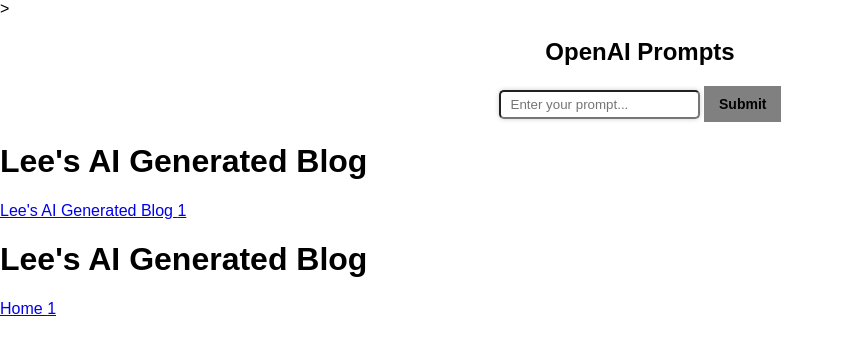
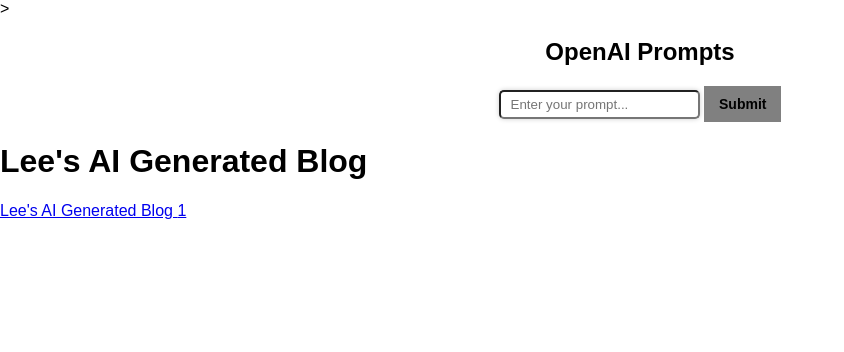
Before and after one commit to ljfarre/ljfarre.github.io, a plain HTML site: page index.html in a window 1280 px wide. Shown: the whole page, without its empty margins (0-844 px from the left). Drawn offline with Linux system fonts and the light colour scheme.

```diff
--- a/index.html
+++ b/index.html
@@ -52,23 +52,4 @@
     </a>
 
   </body>
-
-</html><!DOCTYPE html>
-<html>
- <head>
-  <title>
-   Lee's AI Generated Blog
-  </title>
- </head>
- <body>
-  <h1>
-   Lee's AI Generated Blog
-  </h1>
-  <a href="index.html">
-   Home
-  </a>
-  <a href="content\1.html">
-   1
-  </a>
- </body>
 </html>
```
